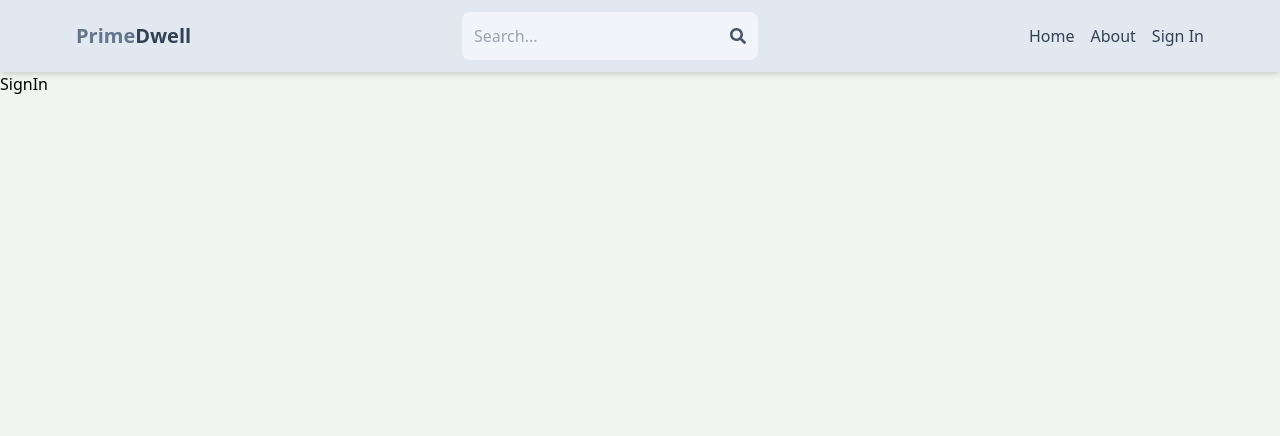
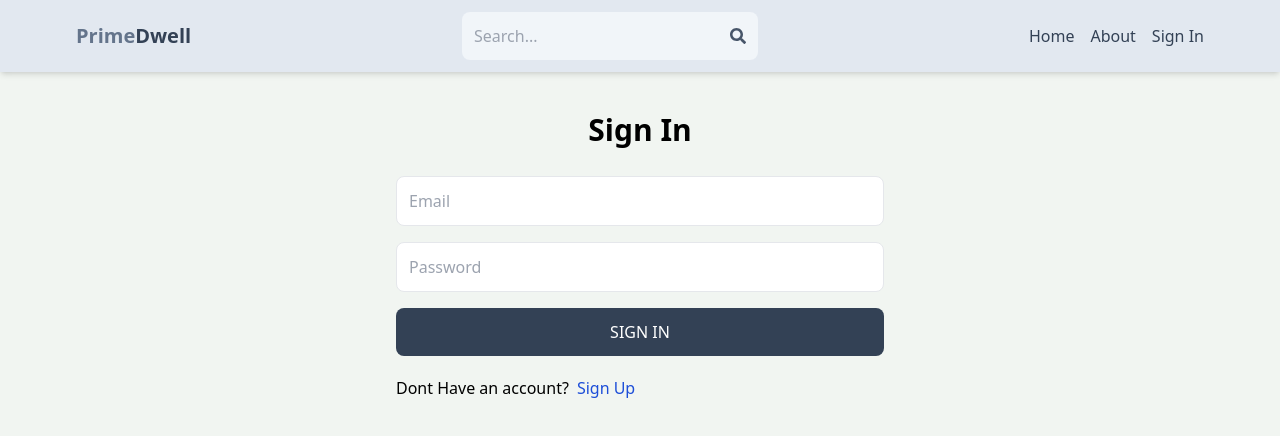
Before and after one commit to Yashagrahari07/PrimeDwell, a React (Vite) app in the folder client/: page /sign-in in a window 1280 px wide. Shown: the top 436 px of the page. Built offline with nearby package versions, Linux system fonts and the light colour scheme.

Commit message:
Implemented sign-in functionality

```diff
--- a/client/src/pages/SignIn.jsx
+++ b/client/src/pages/SignIn.jsx
@@ -1,9 +1,59 @@
-import React from 'react'
+import React, { useState } from 'react';
+import { Link, useNavigate } from 'react-router-dom';
 
-export default function SignIn() {
+export default function SignUp() {
+  const [ formData, setFormData ] = useState({});
+  const [ error, setError ] = useState(null);
+  const [ loading, setLoading ] = useState(false);
+  const navigate = useNavigate();
+  const handleChange = (e) => {
+    setFormData({
+      ...formData,
+      [e.target.id]: e.target.value,
+    });
+  };
+  const handleSubmit = async (e) => {
+    e.preventDefault();
+    try{
+      setLoading(true);
+      const res = await fetch('/api/auth/signin', {
+        method: 'POST',
+        headers: {
+          'Content-Type': 'application/json',
+        },
+        body: JSON.stringify(formData),
+      });
+      const data = await res.json();
+      if(data.success === false){
+        setLoading(false);
+        setError(data.message);
+        return;
+      }
+      setLoading(false);
+      setError(null);
+      navigate('/');
+    } catch(error) {
+      setLoading(false);
+      setError(error.message);
+    }
+  };
   return (
-    <div>
-      SignIn
+    <div className='p-3 max-w-lg mx-auto'>
+      <h1 className='text-3xl text-center font-semibold my-7'>Sign In</h1>
+      <form className='flex flex-col gap-4' onSubmit={handleSubmit}>
+        <input type='email' placeholder='Email' className='border p-3 rounded-lg' id='email' onChange={handleChange} />
+        <input type='password' placeholder='Password' className='border p-3 rounded-lg' id='password' onChange={handleChange} />
+        <button disabled={loading} className='bg-slate-700 text-white p-3 rounded-lg uppercase hover:opacity-95'>
+            {loading ? 'Loading...' : 'Sign In'}
+        </button>
+      </form>
+      <div className='flex gap-2 mt-5'>
+        <p>Dont Have an account?</p>
+        <Link to={"/sign-in"}>
+          <span className='text-blue-700'>Sign Up</span>
+        </Link>
+      </div>
+      {error && <p className='text-red-500 mt-5'>{error}</p>}
     </div>
   )
 }
```
